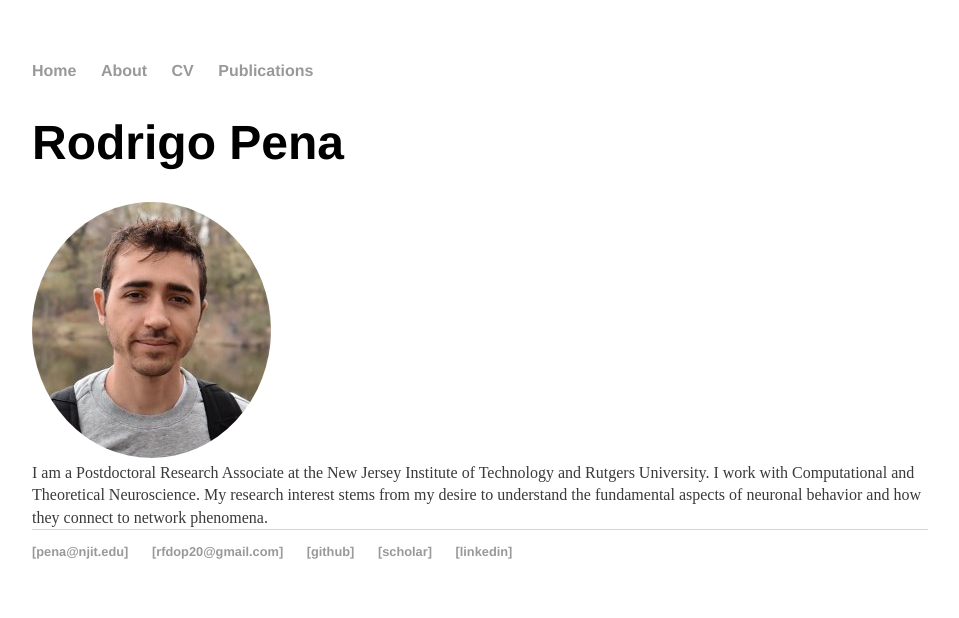
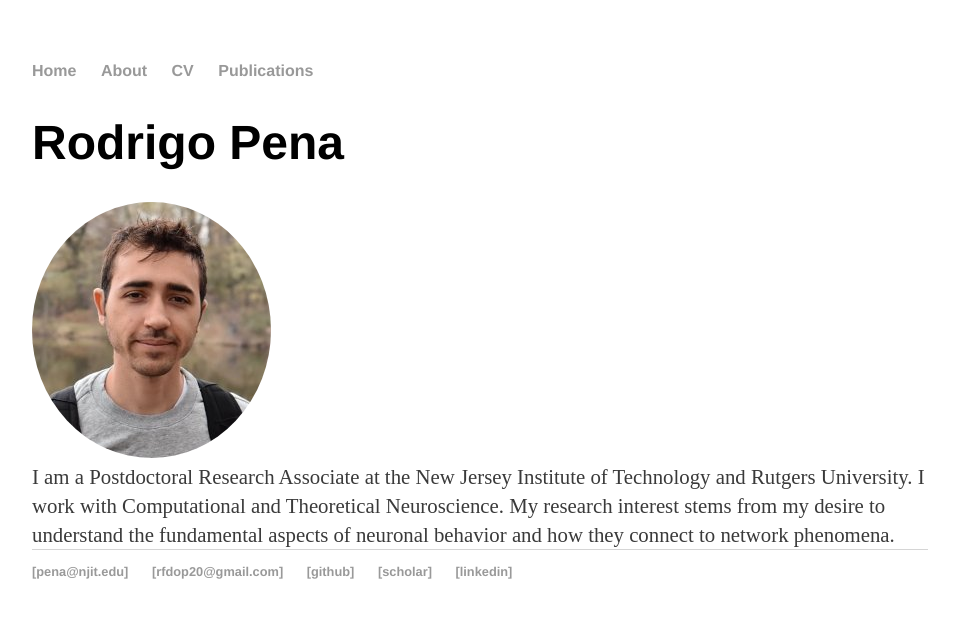
Before and after one commit to pena-rodrigo/oldwebsite, a Jekyll site: the page built from index.html, in a window 1280 px wide. Shown: the top 618 px of the page, without its empty margins (160-1119 px from the left). Built offline with Jekyll 4.4.1, drawn with Linux system fonts in a browser that asks for light colours.

Commit message:
fontsize

```diff
--- a/css/main.css
+++ b/css/main.css
@@ -4,7 +4,7 @@ a { text-decoration: none; color: #999; }
 a:hover { text-decoration: underline; }
 
 p, ul { font-size: 1.5em; line-height: 1.4em; color: rgb(58, 58, 58); }
-p2 { font-size: 1.0em; line-height: 1.4em; color: rgb(58, 58, 58); }
+p2 { font-size: 1.3em; line-height: 1.4em; color: rgb(58, 58, 58); }
 
 h1, h2, h3, h4 { font-family: 'Helvetica', 'Arial', 'Sans-Serif'; }
 h1 { font-size: 3em;  }
```
